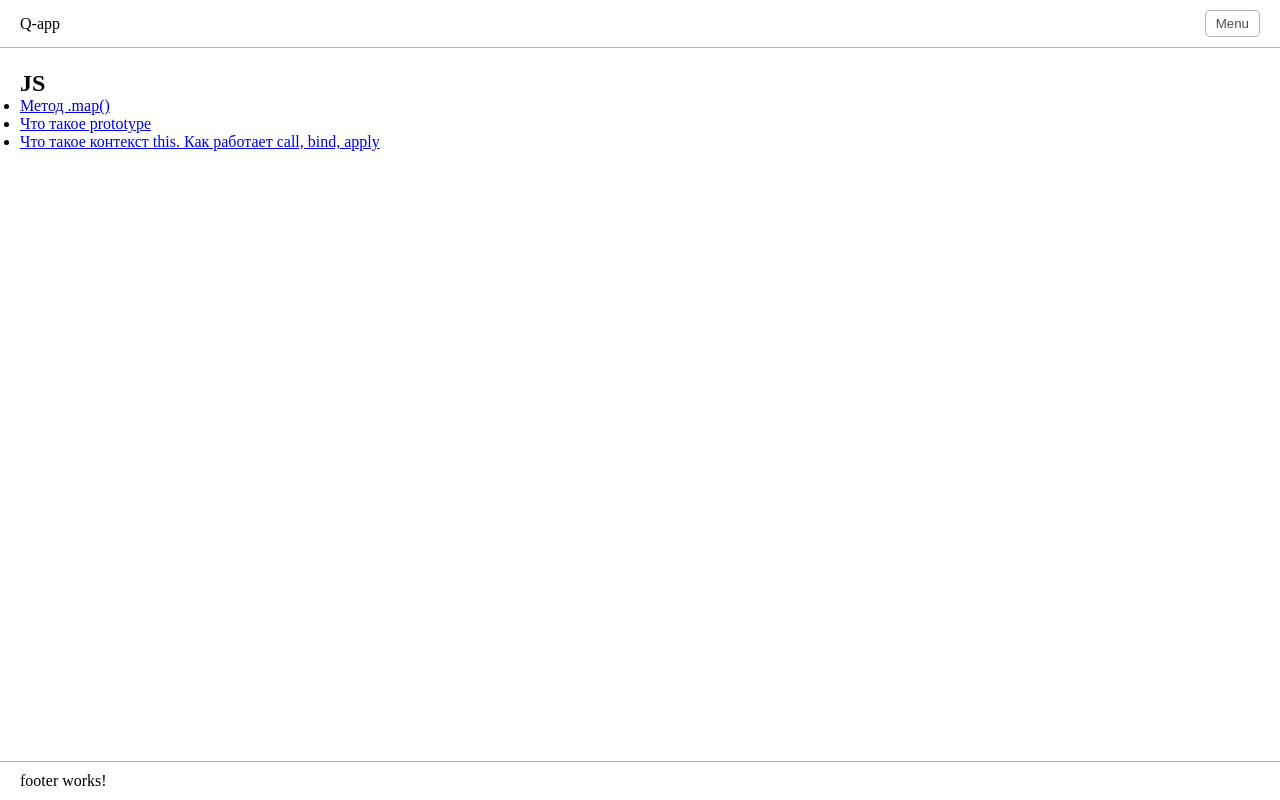
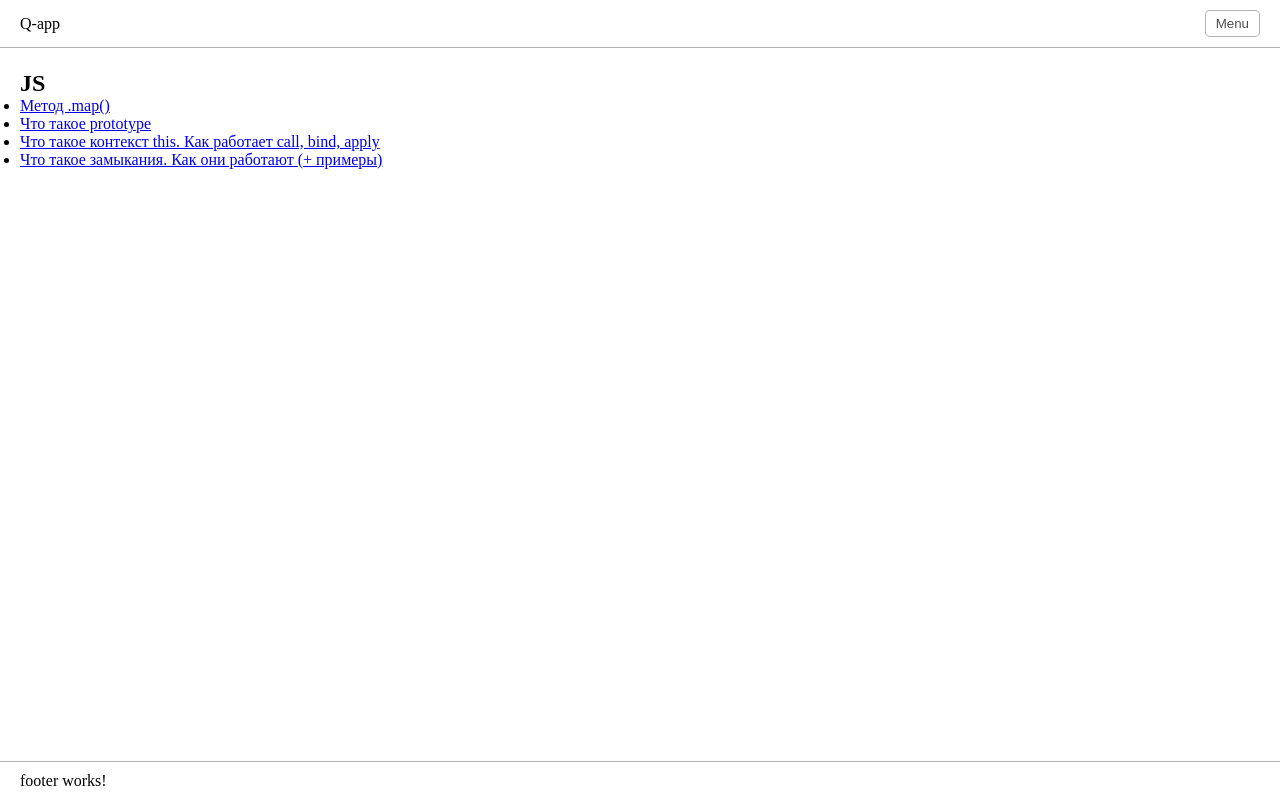
Before and after one commit to MephCat/questions, an Angular app: page /js in a window 1280 px wide. Built offline with nearby package versions, Linux system fonts and the light colour scheme.

Commit message:
create js => closures

```diff
--- /dev/null
+++ b/src/app/js/closures/closures.component.html
@@ -0,0 +1,35 @@
+<h3>
+  Замыкания ( Closures )
+</h3>
+<p>
+  <b>Замыкания</b> - это функция внутри другой функции.
+</p>
+
+<pre>
+  <code>
+    function createCalcFunc(n) &#123;
+      return function() &#123;
+        console.log(1000 * n)
+      &#125;
+    &#125;
+
+    const calc = createCalcFunc(42)
+    calc
+    // несработает(возвращает функию но не вызывает)
+    calc()
+    // сработает, аозвращает и вызывает
+
+
+    function createIncrement(n) &#123;
+      return function (num) &#123;
+        return n + num
+      &#125;
+    &#125;
+    const addOne = createIncrement(1)
+    console.log(addOne(10))
+
+    const addTen = createIncrement(1)
+
+
+  </code>
+</pre>
--- /dev/null
+++ b/src/app/js/closures/closures.component.ts
@@ -0,0 +1,15 @@
+import { Component, OnInit } from '@angular/core';
+
+@Component({
+  selector: 'app-closures',
+  templateUrl: './closures.component.html',
+  styleUrls: ['./closures.component.scss']
+})
+export class ClosuresComponent implements OnInit {
+
+  constructor() { }
+
+  ngOnInit(): void {
+  }
+
+}
--- a/src/app/js/js-routing.module.ts
+++ b/src/app/js/js-routing.module.ts
@@ -5,6 +5,7 @@ import { JsComponent } from './js.component';
 import {MapPageComponent} from './map-page/map-page.component';
 import {PrototypePageComponent} from './prototype-page/prototype-page.component';
 import {CallBindApplyComponent} from './call-bind-apply/call-bind-apply.component';
+import {ClosuresComponent} from './closures/closures.component';
 
 const routes: Routes = [
   {
@@ -22,6 +23,10 @@ const routes: Routes = [
   {
     path: 'call-bind-apply',
     component: CallBindApplyComponent
+  },
+  {
+    path: 'closures',
+    component: ClosuresComponent
   }
 ];
 
--- a/src/app/js/js.component.html
+++ b/src/app/js/js.component.html
@@ -18,6 +18,11 @@
         Что такое контекст this. Как работает call, bind, apply
       </a>
     </li>
+    <li>
+      <a [routerLink]="['/js', 'closures']">
+        Что такое замыкания. Как они работают (+ примеры)
+      </a>
+    </li>
   </ul>
 <!--  <router-outlet></router-outlet>-->
 </div>
--- a/src/app/js/js.module.ts
+++ b/src/app/js/js.module.ts
@@ -6,6 +6,7 @@ import { JsComponent } from './js.component';
 import { MapPageComponent } from './map-page/map-page.component';
 import { PrototypePageComponent } from './prototype-page/prototype-page.component';
 import { CallBindApplyComponent } from './call-bind-apply/call-bind-apply.component';
+import { ClosuresComponent } from './closures/closures.component';
 
 
 @NgModule({
@@ -13,7 +14,8 @@ import { CallBindApplyComponent } from './call-bind-apply/call-bind-apply.compon
     JsComponent,
     MapPageComponent,
     PrototypePageComponent,
-    CallBindApplyComponent
+    CallBindApplyComponent,
+    ClosuresComponent
   ],
   imports: [
     CommonModule,
--- a/src/styles.scss
+++ b/src/styles.scss
@@ -1,10 +1,10 @@
 html{
-  height: 100%;
+  min-height: 100%;
 }
 body{
-  height: 100%;
+  min-height: 100%;
   display: flex;
-  overflow: hidden;
+  //overflow: hidden;
 }
 *{
   padding: 0;
```
Also changed, not shown: src/app/js/closures/closures.component.scss (added).
